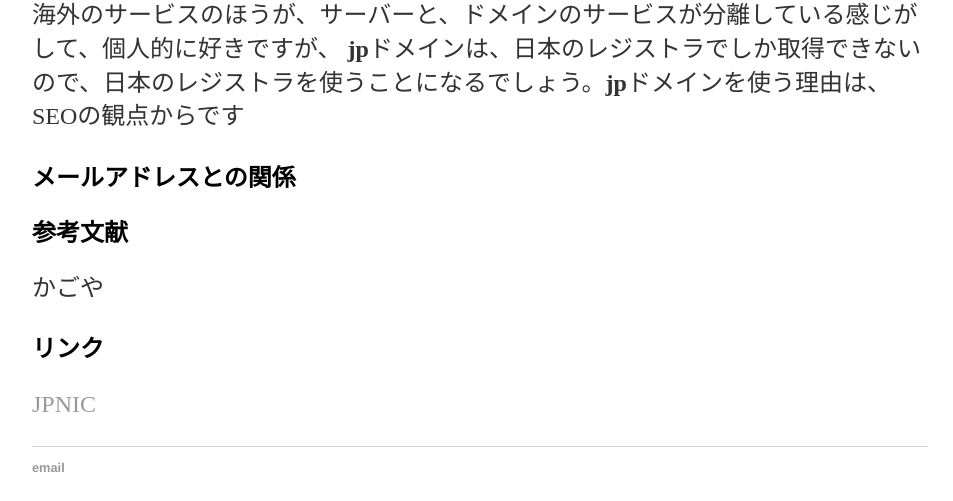
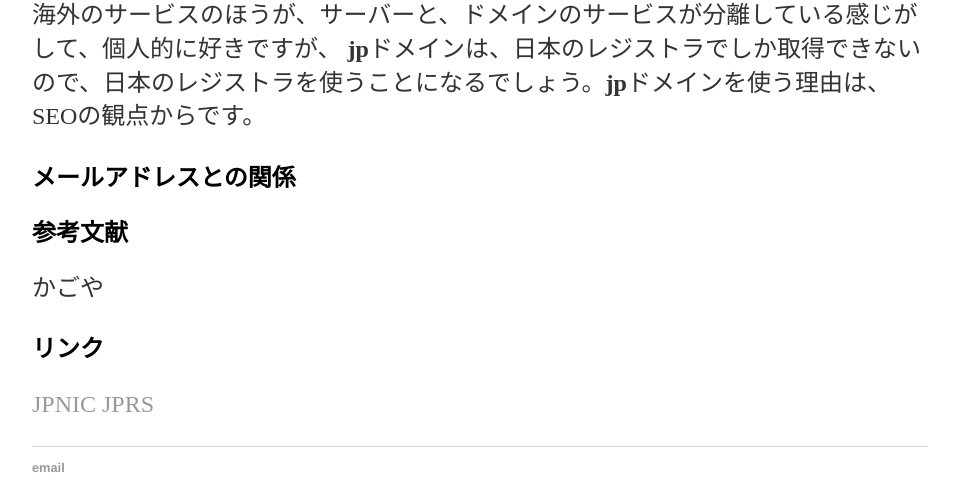
Before and after one commit to agematsu/agematsu.github.io, a Jekyll site: the page built from _posts/2019-07-09-ドメインの選び方.md, in a window 1280 px wide. Shown: the part 849-1350 px from the top of the page, without its empty margins (160-1113 px from the left). Built offline with Jekyll 4.4.1, drawn with Linux system fonts in a browser that asks for light colours; our own code applies the rules of GitHub Pages for plain Markdown files.

Commit message:
Update 2019-07-09-ドメインの選び方.md

```diff
--- a/_posts/2019-07-09-ドメインの選び方.md
+++ b/_posts/2019-07-09-ドメインの選び方.md
@@ -13,7 +13,7 @@
 <a href="https://domain.sakura.ad.jp/">さくらのドメイン</a>
 
 
-海外のサービスのほうが、サーバーと、ドメインのサービスが分離している感じがして、個人的に好きですが、 **jp**ドメインは、日本のレジストラでしか取得できないので、日本のレジストラを使うことになるでしょう。**jp**ドメインを使う理由は、SEOの観点からです
+海外のサービスのほうが、サーバーと、ドメインのサービスが分離している感じがして、個人的に好きですが、 **jp**ドメインは、日本のレジストラでしか取得できないので、日本のレジストラを使うことになるでしょう。**jp**ドメインを使う理由は、SEOの観点からです。
 ## メールアドレスとの関係
 
 
@@ -21,3 +21,4 @@
 かごや
 ## リンク
 <a href="https://www.nic.ad.jp/ja/">JPNIC</a>
+<a href="https://jprs.jp/">JPRS</a>
```
